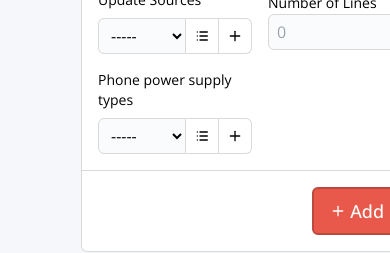
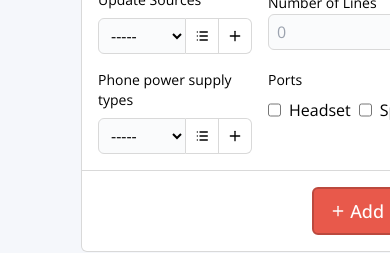
Before and after one commit to sydgibbon/guti-front, a React (Create React App) app: page /phones-form in a window 390 px wide. Shown: the part 1016-1269 px from the top of the page. Built offline with nearby package versions, Linux system fonts and the light colour scheme; no server answers.

Commit message:
Updated PhonesForm

```diff
--- a/src/component/forms/assets/PhonesForm.jsx
+++ b/src/component/forms/assets/PhonesForm.jsx
@@ -248,6 +248,23 @@ const PhonesForm = () => {
               </div>
             </div>
           </div>
+
+          <div className="input-ports">
+            <p className="text-sm mb-2">Ports</p>
+            <div className="flex items-center gap-2">
+                <input
+                    type='checkbox'
+                    className="w-3.5 h-3.5 px-2 rounded-md border-1 border-secondary-dark bg-medium-gray"
+                ></input>
+                <label>Headset</label>
+                <input
+                    type='checkbox'
+                    className="w-3.5 h-3.5 px-2 rounded-md border-1 border-secondary-dark bg-medium-gray"
+                ></input>
+                <label>Speaker</label>
+            </div>
+          </div>
+
         </form>
       </div>
 
```
